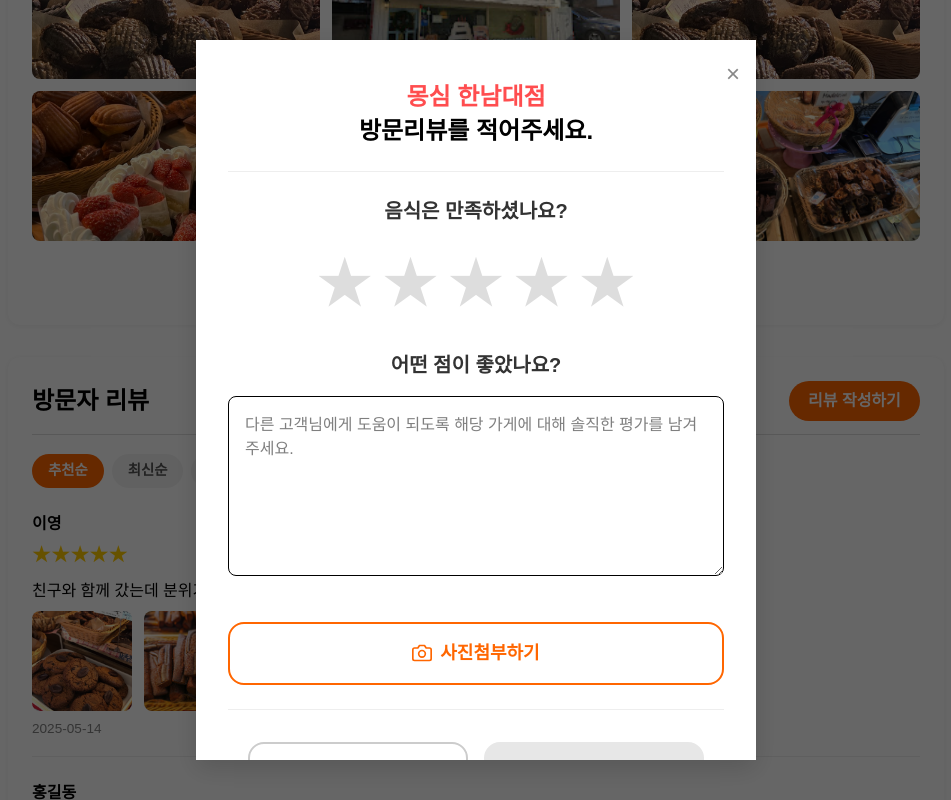
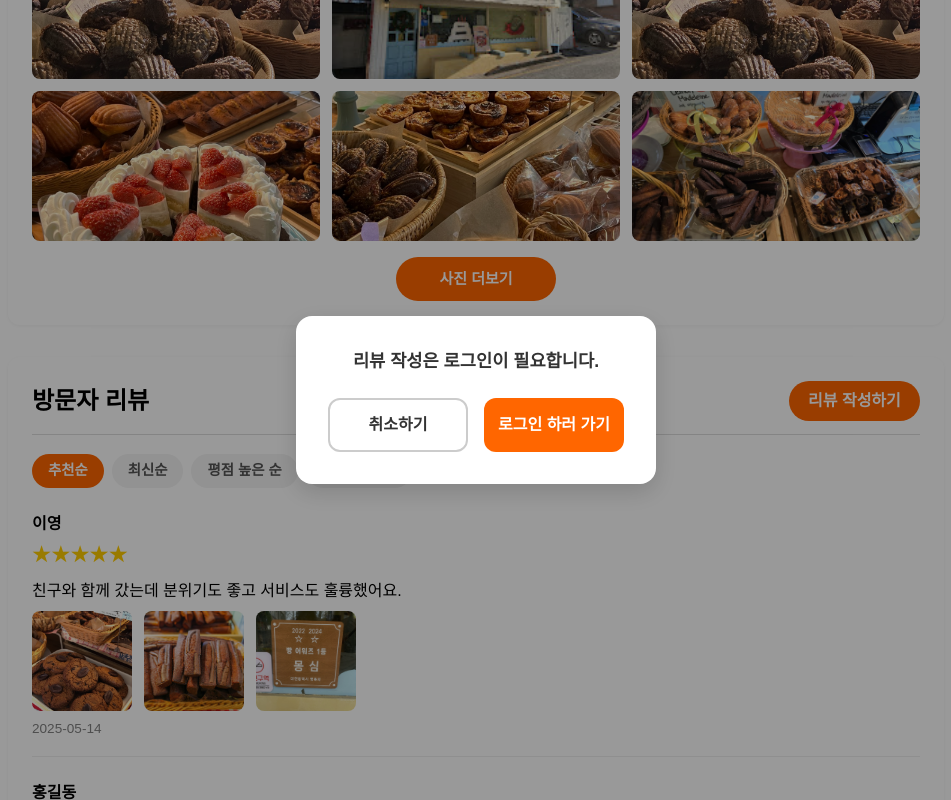
Before and after one commit to Food-Pick/FoodPick-Web, a Next.js app in the folder foodpick-nextjs-front/: page /restaurant_detail/1 in a window 1280 px wide. Both pictures are taken after a click on the button "리뷰 작성하기". Shown: the part 1437-2237 px from the top of the page, without its empty margins (164-1115 px from the left). Built offline with nearby package versions, Linux system fonts and the light colour scheme.

Commit message:
비로그인 리뷰 작성 시 로그인 요청 모달

```diff
--- /dev/null
+++ b/foodpick-nextjs-front/app/components/LoginRequiredModal.tsx
@@ -0,0 +1,26 @@
+'use client';
+import React from 'react';
+import styles from '../../styles/LoginRequiredModal.module.css';
+
+type Props = {
+  onClose: () => void;
+};
+
+export default function LoginRequiredModal({ onClose }: Props) {
+  const handleLoginRedirect = () => {
+    alert('로그인 하러 가기');
+    onClose(); // 선택적으로 닫을지 말지 결정 가능
+  };
+
+  return (
+    <div className={styles.modalOverlay} onClick={onClose}>
+      <div className={styles.modalContent} onClick={(e) => e.stopPropagation()}>
+        <p className={styles.message}>리뷰 작성은 로그인이 필요합니다.</p>
+        <div className={styles.buttonRow}>
+          <button className={styles.cancelBtn} onClick={onClose}>취소하기</button>
+          <button className={styles.loginBtn} onClick={handleLoginRedirect}>로그인 하러 가기</button>
+        </div>
+      </div>
+    </div>
+  );
+}
--- a/foodpick-nextjs-front/app/components/ReviewSection.tsx
+++ b/foodpick-nextjs-front/app/components/ReviewSection.tsx
@@ -4,6 +4,7 @@
 import React, { useState } from 'react';
 import styles from '../../styles/ReviewSection.module.css';
 import ReviewModal from './ReviewModal';
+import LoginRequiredModal from './LoginRequiredModal';
 
 export type Review = {
   id: string;
@@ -26,6 +27,7 @@ export default function ReviewSection({ reviews, isLoggedIn, restaurantName }: P
   const [visibleCount, setVisibleCount] = useState(3);
   const [sortBy, setSortBy] = useState<'recommend' | 'latest' | 'ratingHigh' | 'ratingLow'>('recommend');
   const [showModal, setShowModal] = useState(false);
+  const [showLoginModal, setShowLoginModal] = useState(false);
 
   const WEIGHTS = {
     rating: 10,
@@ -58,7 +60,7 @@ export default function ReviewSection({ reviews, isLoggedIn, restaurantName }: P
           className={styles.writeBtn}
           onClick={() => {
             if (isLoggedIn) setShowModal(true);
-            else alert('리뷰를 작성하려면 로그인이 필요합니다.');
+            else setShowLoginModal(true);
           }}
         >
           리뷰 작성하기
@@ -135,6 +137,9 @@ export default function ReviewSection({ reviews, isLoggedIn, restaurantName }: P
           }}
         />
       )}
+
+      {/* 로그안 요청 모달*/}
+      {showLoginModal && <LoginRequiredModal onClose={() => setShowLoginModal(false)} />}
     </section>
   );
 }
--- a/foodpick-nextjs-front/app/restaurant_detail/[id]/page.tsx
+++ b/foodpick-nextjs-front/app/restaurant_detail/[id]/page.tsx
@@ -86,7 +86,8 @@ export default async function RestaurantDetailPage(props: any) {
 
         <MergedPhotoGallery photos={[...restaurant.photos, ...restaurant.reviews.flatMap(r => r.images)]} />
 
-        <ReviewSection reviews={restaurant.reviews} isLoggedIn={true} restaurantName={restaurant.name}/>
+        {/* isLoggedIn boolean 값에 따라 모달 달라짐*/}
+        <ReviewSection reviews={restaurant.reviews} isLoggedIn={false} restaurantName={restaurant.name}/>
       </div>
 
     </div>
--- /dev/null
+++ b/foodpick-nextjs-front/styles/LoginRequiredModal.module.css
@@ -0,0 +1,62 @@
+.modalOverlay {
+  position: fixed;
+  top: 0;
+  left: 0;
+  right: 0;
+  bottom: 0;
+  background: rgba(0, 0, 0, 0.4);
+  display: flex;
+  justify-content: center;
+  align-items: center;
+  z-index: 1000;
+}
+
+.modalContent {
+  background: white;
+  border-radius: 16px;
+  padding: 2rem 1.5rem;
+  width: 100%;
+  max-width: 360px;
+  box-shadow: 0 8px 24px rgba(0, 0, 0, 0.15);
+  text-align: center;
+}
+
+.message {
+  font-size: 1.1rem;
+  font-weight: 600;
+  color: #333;
+  margin-bottom: 1.5rem;
+}
+
+.buttonRow {
+  display: flex;
+  justify-content: center;
+  gap: 1rem;
+}
+
+.cancelBtn,
+.loginBtn {
+  flex: 1;
+  padding: 0.8rem 0;
+  font-size: 1rem;
+  border-radius: 12px;
+  font-weight: bold;
+  cursor: pointer;
+  max-width: 140px;
+}
+
+.cancelBtn {
+  background: white;
+  color: #333;
+  border: 2px solid #ccc;
+}
+
+.loginBtn {
+  background-color: #ff6600;
+  color: white;
+  border: none;
+}
+
+.loginBtn:hover {
+  background-color: #e55a00;
+}
```
